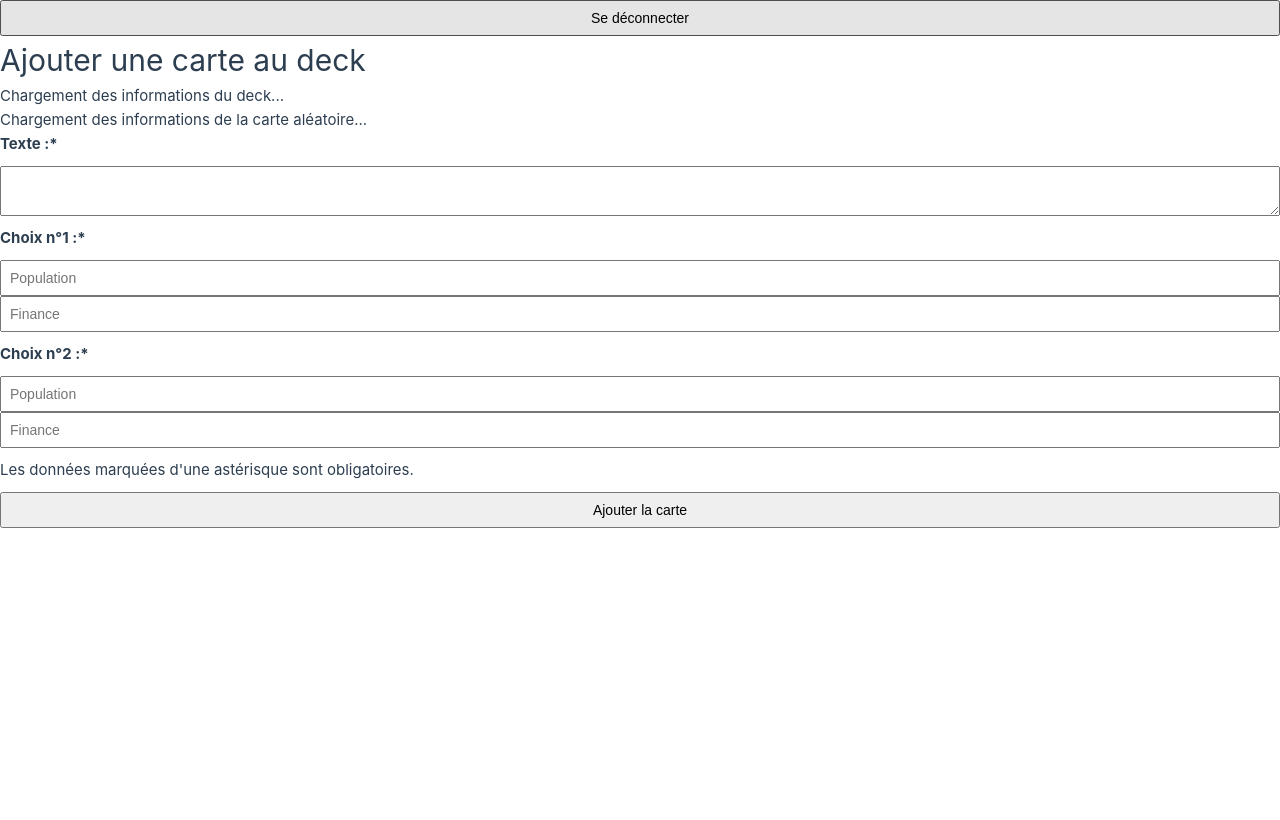
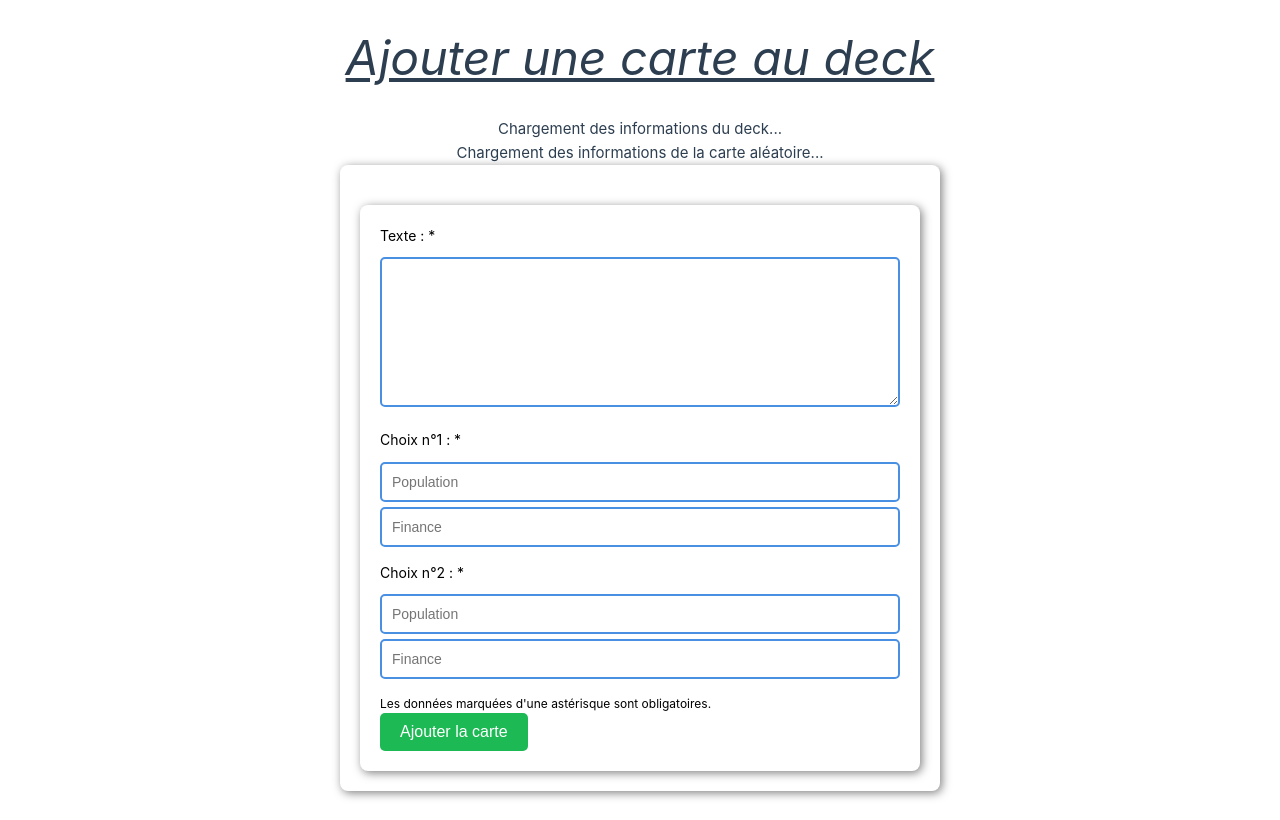
Before and after one commit to PetitMais/EasyCrea_Vue, a Vue app: page /carteAdd/1 in a window 1280 px wide. Built offline with nearby package versions, Linux system fonts and the light colour scheme; no server answers.

Commit message:
fix css CarteAdd page

```diff
--- a/src/components/DeckInfo.vue
+++ b/src/components/DeckInfo.vue
@@ -1,7 +1,7 @@
 <template>
   <div v-if="data.titre_deck">
-    <span>{{ data.titre_deck }}</span>
-    <p>Nombre de cartes : {{ data.nb_cartes }}</p>
+    <span style="word-wrap: break-word;">{{ data.titre_deck }}</span>
+    <!-- <p>Nombre de cartes : {{ data.nb_cartes }}</p> -->
   </div>
   <div v-else>
     <span>Chargement des informations du deck...</span>
--- a/src/views/CarteAdd.vue
+++ b/src/views/CarteAdd.vue
@@ -1,54 +1,64 @@
 <template>
-  <LogoutButton></LogoutButton>
-  <div>
+    <section>
       <h1>Ajouter une carte au deck</h1>
-
       <DeckInfo :id="Number(id)" @update:nbCartes="handleNbCartes" />
 
       <AleaCheck :id_createur="userId" :id_deck="Number(id)" @update:carteRng="handleCarteRng" />
 
       <CartePrint v-if="idCarte" :id_carte="idCarte" @update:carteInfo="handleCarteInfo" />
 
-    <div v-if="carteInfo" class="carte-details">
+      <div class="global_container">
+        <div v-if="carteInfo" class="rc_container">
+          <div class="rc_container_title">
             <h2>Une carte aléatoire vous a été attribuée :</h2>
-      <p>Il s'agit de la carte n°{{ carteInfo.ordre_soumission }} sur {{ nbCartes }}.</p>
-      <div>
-        <p><strong>Texte :</strong> {{ carteInfo.texte_carte }}</p>
+            <p style="color: black;">Il s'agit de la carte n°{{ carteInfo.ordre_soumission }} sur {{ nbCartes }}.</p>
           </div>
-
+          <div class="card-details">
+            <div class="rc_text">
+              <strong>Texte :</strong>
+                  <p style="color: black; word-wrap: break-word;">{{ carteInfo.texte_carte }}</p>
+            </div>
+            <div class="detail_choice">
               <div class="choice">
                 <strong>Choix 1 :</strong>
-        <p><strong>Population :</strong> {{ carteInfo.valeurs_choix1_pop }}</p>
-        <p><strong>Finance :</strong> {{ carteInfo.valeurs_choix1_fin }}</p>
+                <p style="color: black;"><strong>Population :</strong> {{ carteInfo.valeurs_choix1_pop }}</p>
+                <p style="color: black;"><strong>Finance :</strong> {{ carteInfo.valeurs_choix1_fin }}</p>
               </div>
 
               <div class="choice">
                 <strong>Choix 2 :</strong>
-        <p><strong>Population :</strong> {{ carteInfo.valeurs_choix2_pop }}</p>
-        <p><strong>Finance :</strong> {{ carteInfo.valeurs_choix2_fin }}</p>
+                <p style="color: black;"><strong>Population :</strong> {{ carteInfo.valeurs_choix2_pop }}</p>
+                <p style="color: black;"><strong>Finance :</strong> {{ carteInfo.valeurs_choix2_fin }}</p>
+              </div>
+            </div>
+
           </div>
         </div>
 
       <form @submit.prevent="submitForm">
-      <label for="texte">Texte :*</label>
+        <div>
+          <label for="texte">Texte : *</label>
           <textarea v-model="formData.texte" id="texte" minlength="50" maxlength="280" required></textarea>
-
-      <label for="choice1">Choix n°1 :*</label>
+        </div>
         <div>
+          <div>
+            <label for="choice1">Choix n°1 : *</label>
             <input v-model="formData.population1" type="number" placeholder="Population" required />
             <input v-model="formData.finance1" type="number" placeholder="Finance" required />
           </div>
-
-      <label for="choice2">Choix n°2 :*</label>
           <div>
+            <label for="choice2">Choix n°2 : *</label>
             <input v-model="formData.population2" type="number" placeholder="Population" required />
             <input v-model="formData.finance2" type="number" placeholder="Finance" required />
+          </div>
+
         </div>
 
         <p>Les données marquées d'une astérisque sont obligatoires.</p>
         <button type="submit">Ajouter la carte</button>
         </form>
       </div>
+    </section>
 </template>
 
 <script setup>
@@ -163,63 +173,120 @@ const sendCarteInfo = async (formattedData) => {
 </script>
 
 <style scoped>
-form {
+section {
   display: flex;
   flex-direction: column;
-  justify-content: center;
-  align-items: stretch;
-  gap: 10px;
+  align-items: center;
+  margin: 20px;
+
+}
+
+h1 {
+  font-size: xxx-large;
+  font-style: italic;
+  text-decoration: underline;
+  text-align: center;
+  margin-bottom: 20px;
+}
+
+.global_container {
+  border-radius: 8px;
+  box-shadow: 2px 2px 10px rgba(0, 0, 0, 0.5);
+  padding: 20px;
+  max-width: 600px;
+  width: 100%;
+  color: black;
+}
+
+.rc_container {
+  background: white;
+  color: black;
+  border-radius: 8px;
+  padding: 20px;
+  box-shadow: 2px 2px 10px rgba(0, 0, 0, 0.5);
+  margin-bottom: 20px;
+  color: black;
+}
+
+.rc_container_title {
+  margin-bottom: 10px;
+}
+
+.card-details {
+  border-top: 1px solid #ccc;
+  padding-top: 10px;
+  margin-top: 10px;
+  color: black;
+}
+
+.rc_text {
+  margin-bottom: 15px;
+}
+
+.detail_choice {
+  display: flex;
+  flex-wrap: wrap;
+  justify-content: space-between;
+}
+
+.choice {
+  background: #f9f9f9;
+  border: 1px solid #ddd;
+  border-radius: 5px;
+  padding: 10px;
+  flex: 1;
+  margin: 0 5px;
+  text-align: center;
+}
+
+form {
+  background: white;
+  border-radius: 8px;
+  padding: 20px;
+  box-shadow: 2px 2px 10px rgba(0, 0, 0, 0.5);
+  margin-top: 20px;
+  color: black;
+}
+
+form div {
+  margin-bottom: 15px;
 }
 
 label {
-  font-weight: bold;
+  font-size: 14px;
+  display: block;
+  margin-bottom: 5px;
 }
 
-input,
-textarea,
-button {
+textarea, input[type="number"] {
   width: 100%;
-  padding: 8px;
+  padding: 10px;
+  border: 2px solid #4a90e2;
+  border-radius: 5px;
   font-size: 14px;
+  margin-top: 5px;
+}
+textarea{
+  height: 150px;
 }
 
-.carte-details {
-  margin-top: 20px;
-  margin-bottom: 10px;
-  padding: 20px;
-  background-color: #007bff17;
-  border-radius: 8px;
-  box-shadow: 0 4px 6px rgba(0, 0, 0, 0.1);
-  display: flex;
-  flex-direction: column;
-  align-items: center;
-  gap: 15px;
+button {
+  background-color: #1db954; /* Vert vif */
+  color: white;
+  border: none;
+  padding: 10px 20px;
+  font-size: 16px;
+  border-radius: 5px;
+  cursor: pointer;
 }
 
-.carte-details h2 {
-  text-align: center;
-  color: #555;
+button:hover {
+  background-color: #17a74a; /* Vert un peu plus foncé au survol */
 }
 
-.carte-details p {
-  text-align: center;
-  color: #555;
-  font-size: 16px;
+p {
+  font-size: 12px;
 }
 
-.choice {
-  padding: 15px;
-  border-radius: 8px;
-  box-shadow: 0 2px 4px rgba(0, 0, 0, 0.05);
-  display: flex;
-  flex-direction: row;
-  justify-content: center;
-  align-items: center;
-  gap: 10px;
-}
 
-.choice p {
-  color: #555;
-  font-size: 14px;
-}
 </style>
```
Lines whose indentation alone changed are shown as unchanged.
